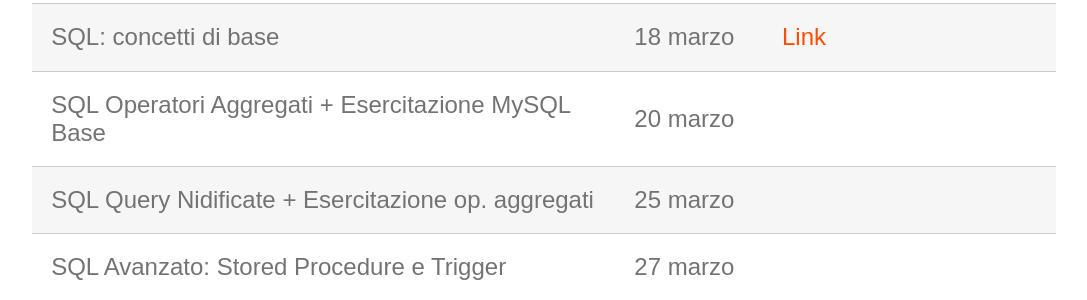
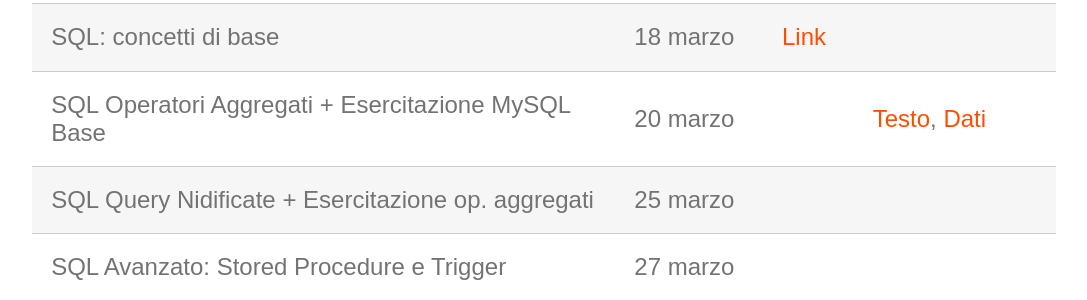
Before and after one commit to perceivelab/db-fo-24, a Jekyll site: the page built from index.md, in a window 1280 px wide and 900 px high, scrolled down 1015 px. Shown: the part 155-455 px from the top of the window, without its empty margins (96-1183 px from the left). Built offline with Jekyll 4.4.1, drawn with Linux system fonts in a browser that asks for light colours.

Commit message:
Update index.md

```diff
--- a/index.md
+++ b/index.md
@@ -28,7 +28,7 @@ Il programma delle lezioni è provvisorio e può subire variazioni.
 | Algebra relazionale                       | 11 marzo | [Link](https://studentiunict-my.sharepoint.com/:b:/g/personal/simone_palazzo_unict_it/EfOjXxpmWtVKpeM0qJyJR1wB39FAFL6JJYEi9heyoijMlg?e=NGHcJO)
 | Esercitazione algebra relazionale         | 13 marzo |  |  [Testo 1](https://studentiunict-my.sharepoint.com/:b:/g/personal/simone_palazzo_unict_it/ERyyqBsJBbZGvWIT6lUqbFwBI8Uvpusv7LRY8eFPqzx1JQ?e=lHadKF), [Testo 2](https://studentiunict-my.sharepoint.com/:b:/g/personal/simone_palazzo_unict_it/EegBD2LLquFKtQYR74IcJZABwNl13VOF4PBjTaMOkeTy8A?e=QcnpO5)
 | SQL: concetti di base                     | 18 marzo | [Link](https://studentiunict-my.sharepoint.com/:b:/g/personal/simone_palazzo_unict_it/EZCqau5P5DNAquqqQ_88oNgBmEbykzh1UqWc4Jm7QkDhSQ?e=aveCMY)
-| SQL Operatori Aggregati + Esercitazione MySQL Base                              | 20 marzo |
+| SQL Operatori Aggregati + Esercitazione MySQL Base                              | 20 marzo | |[Testo](https://studentiunict-my.sharepoint.com/:b:/g/personal/simone_palazzo_unict_it/EUAclowZE5BMrTBVJVtNZZoBjDekvoaBN1zEjTR0-hfGgQ?e=Lj9LzN), [Dati](https://studentiunict-my.sharepoint.com/:u:/g/personal/simone_palazzo_unict_it/EdnUuwVmiLhAuLXRs425QlsBbep0Jj74rMGxgKsnu7qr4Q?e=vHExVq)
 | SQL Query Nidificate + Esercitazione op. aggregati                 | 25 marzo |
 | SQL Avanzato: Stored Procedure e Trigger                  | 27 marzo |
 | Esercitazione Procedure + Trigger                   | 3 aprile |
```
